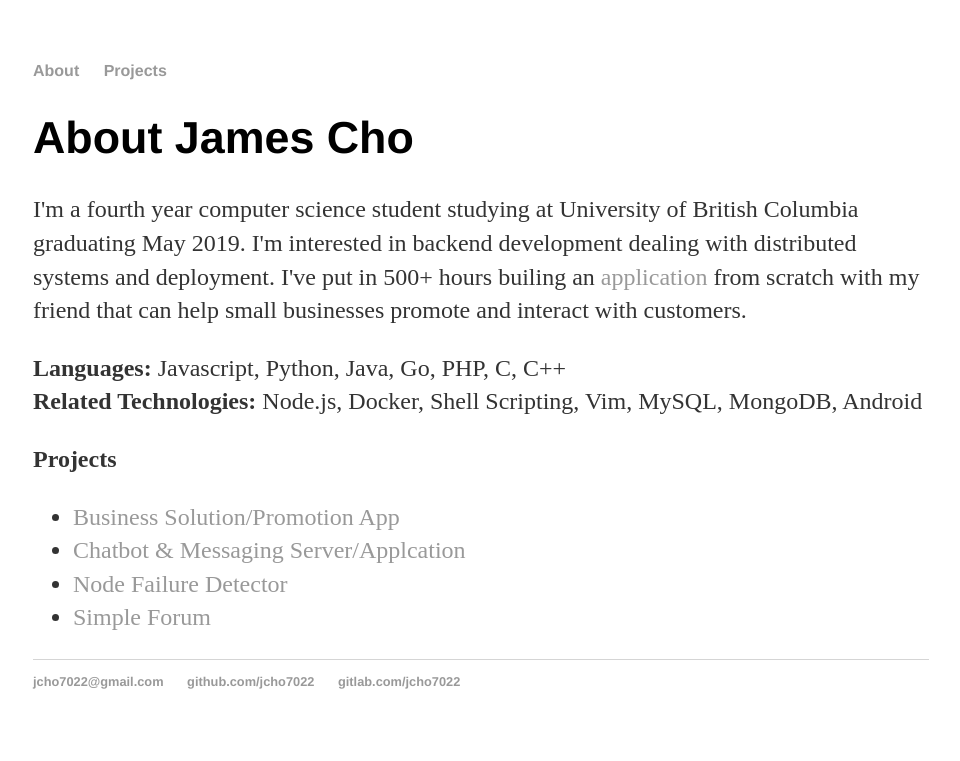
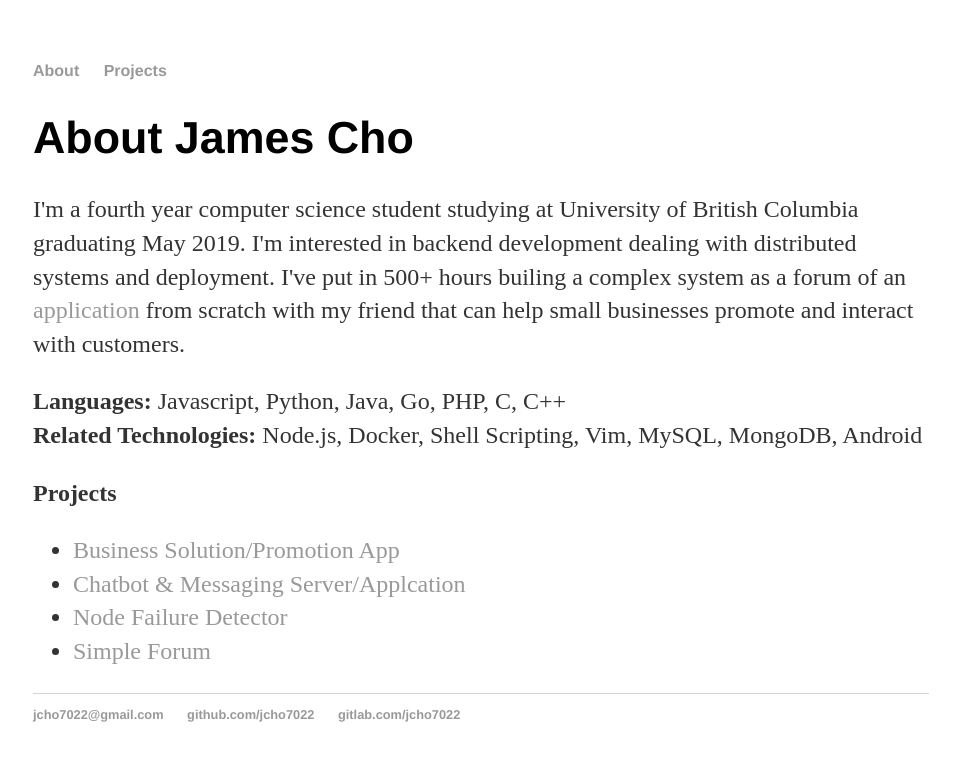
Before and after one commit to jcho7022/jcho7022.github.io, a Jekyll site: the page built from index.html, in a window 1280 px wide. Shown: the top 761 px of the page, without its empty margins (159-1119 px from the left). Built offline with Jekyll 4.4.1, drawn with Linux system fonts in a browser that asks for light colours.

Commit message:
Update index.html

```diff
--- a/index.html
+++ b/index.html
@@ -7,7 +7,7 @@
 		<p>
 		I'm a fourth year computer science student studying at University of British Columbia graduating May 2019.
 		I'm interested in backend development dealing with distributed systems and deployment. I've put in 500+ hours
-		builing an <a href="https://play.google.com/store/apps/details?id=com.floatapplication">application</a>
+		builing a complex system as a forum of an <a href="https://play.google.com/store/apps/details?id=com.floatapplication">application</a>
 		from scratch with my friend that can help small businesses promote and interact with customers.
 		</p>
 	<p><b>Languages:</b> Javascript, Python, Java, Go, PHP, C, C++ <br>
```
